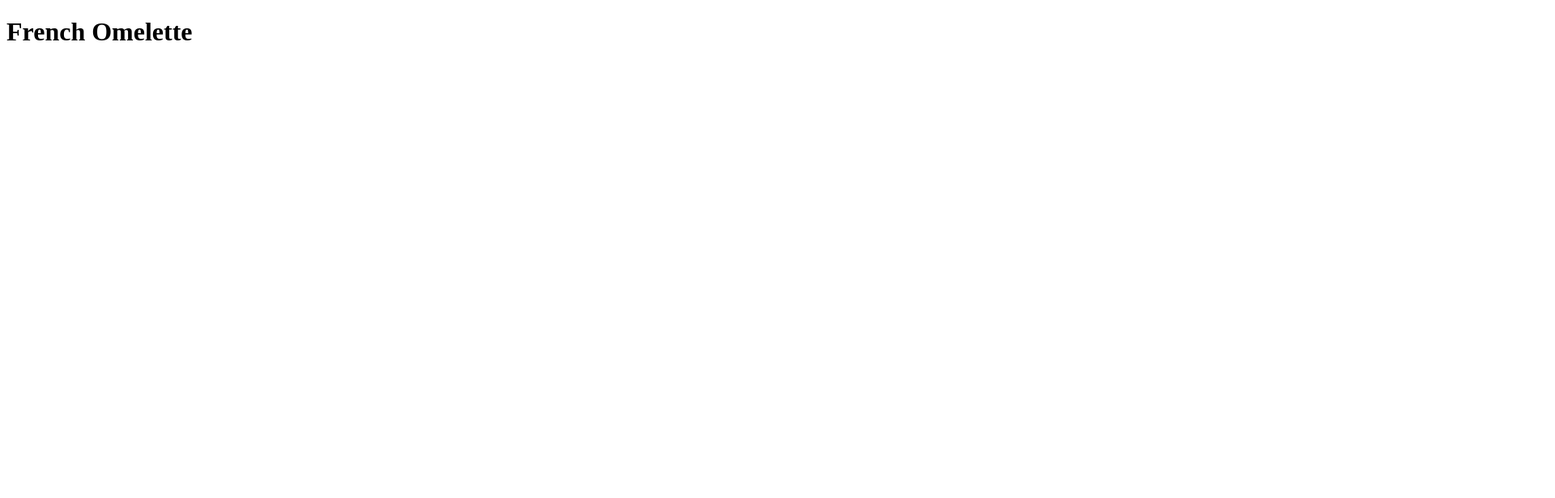
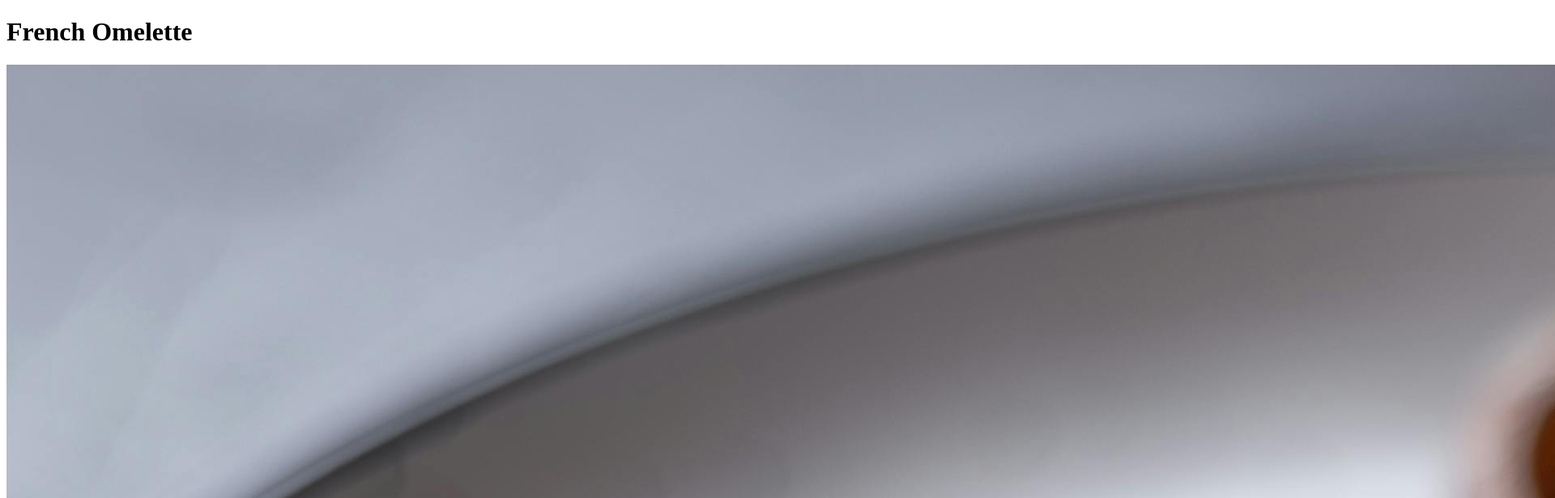
Before and after one commit to snczy33/recipes-book, a plain HTML site: page recipes/french-omelette.html in a window 1280 px wide. Shown: the top 616 px of the page at 81% size, 1920 px wide, since content can reach past the window. Drawn offline with Linux system fonts and the light colour scheme.

Commit message:
Embed french-omelette.jpg

```diff
--- a/recipes/french-omelette.html
+++ b/recipes/french-omelette.html
@@ -7,5 +7,9 @@
   </head>
   <body>
     <h1>French Omelette</h1>
+    <img
+      src="../img/french-omelette.jpg"
+      alt="french omelette served in a plate "
+    />
   </body>
 </html>
```
